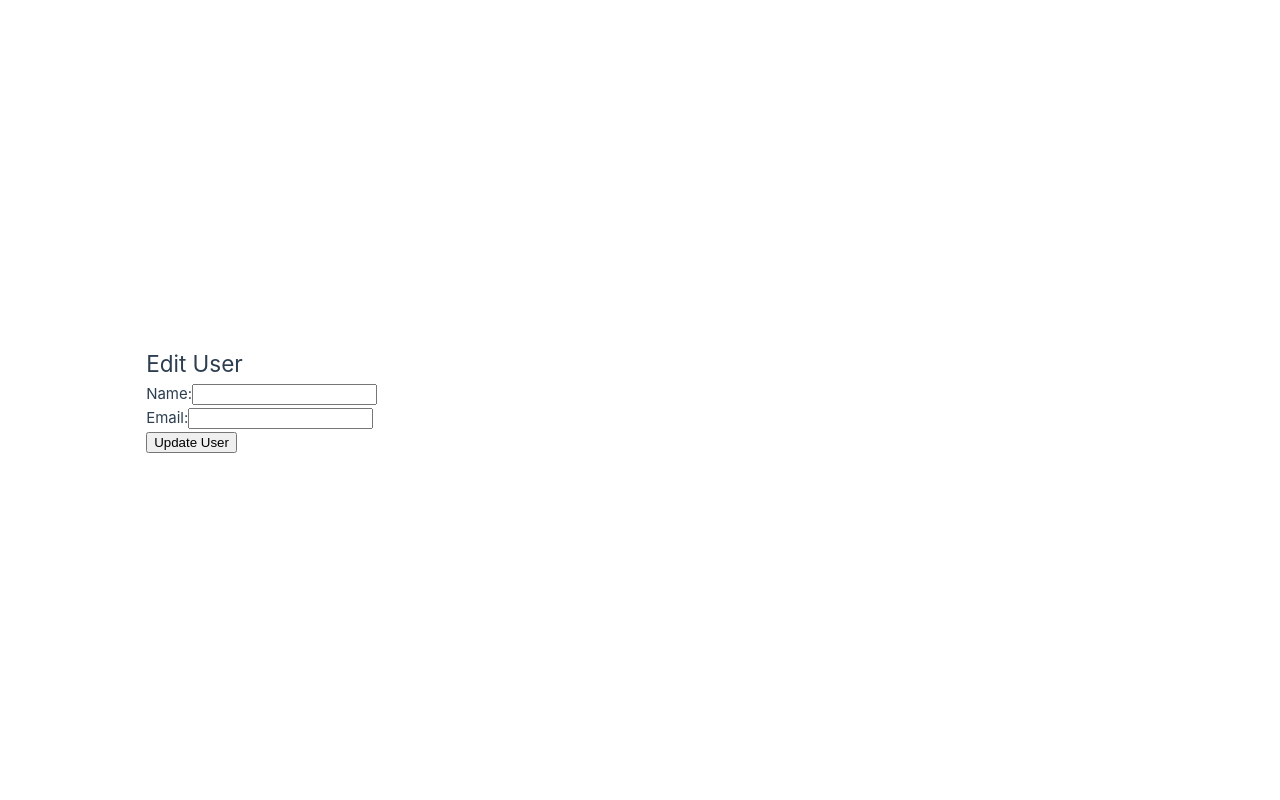
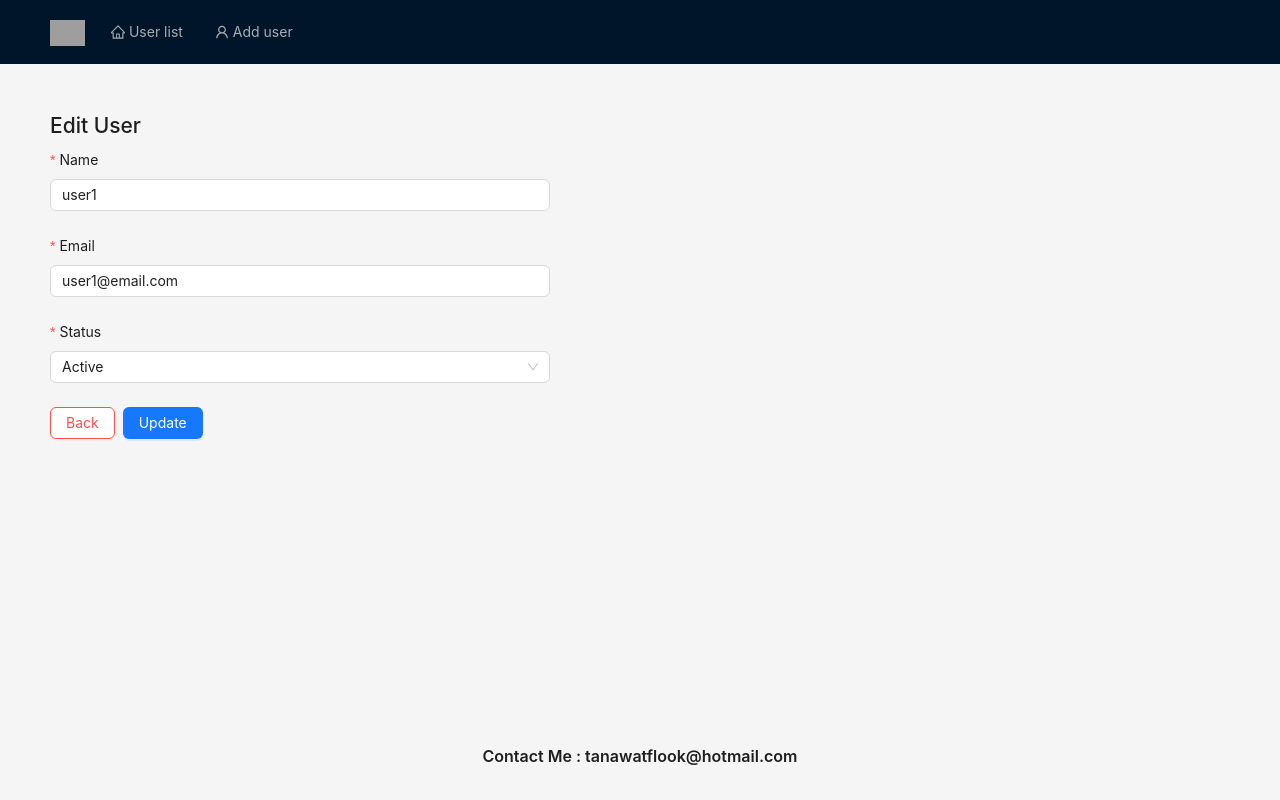
Before and after one commit to THXWXT/vue3_pinia_ant_design, a Vue app: page /update/1 in a window 1280 px wide. Built offline with nearby package versions, Linux system fonts and the light colour scheme; grey boxes are pictures that could not be loaded.

Commit message:
update navbar router add antd create table

```diff
--- a/package.json
+++ b/package.json
@@ -9,6 +9,8 @@
     "preview": "vite preview"
   },
   "dependencies": {
+    "@ant-design/icons-vue": "^7.0.1",
+    "ant-design-vue": "^4.2.3",
     "pinia": "^2.1.7",
     "vue": "^3.4.29",
     "vue-router": "^4.3.3"
--- a/src/App.vue
+++ b/src/App.vue
@@ -1,15 +1,36 @@
 <template>
-  <div id="app">
-    <router-view></router-view>
-  </div>
+  <a-layout class="layout">
+    <Navbar />
+    <a-layout-content style="padding: 50px 50px">
+      <router-view />
+    </a-layout-content>
+    <Footer />
+  </a-layout>
 </template>
 
 <script>
+import Navbar from './components/Navbar.vue';
+import Footer from './components/Footer.vue'
 export default {
-  name: "App",
+  components: {
+    Navbar,
+    Footer
+  }
 };
 </script>
 
 <style>
-/* Add your styles here */
+html,
+body,
+#app {
+  height: 100%;
+}
+
+.layout {
+  min-height: 100%;
+}
+
+.layout > .ant-layout-content {
+  padding: 24px;
+}
 </style>
--- /dev/null
+++ b/src/components/Footer.vue
@@ -0,0 +1,13 @@
+<template>
+  <a-layout-footer style="text-align: center">
+      <a-typography-title :level="5">{{ `Contact Me : tanawatflook@hotmail.com` }}</a-typography-title>
+    </a-layout-footer>
+</template>
+
+<script>
+export default {
+  name: "Footer",
+};
+</script>
+<style>
+</style>
--- /dev/null
+++ b/src/components/Navbar.vue
@@ -0,0 +1,46 @@
+<template>
+  <a-layout-header >
+    <div style="float: left; padding-right: 10px;">
+        <img
+        style="object-fit: cover; width: 35px;"
+        src="https://gw.alipayobjects.com/zos/rmsportal/KDpgvguMpGfqaHPjicRK.svg"
+      />
+    </div>
+    <a-menu theme="dark" mode="horizontal" :default-selected-keys="['1']">
+      <a-menu-item key="1" @click="navigateTo('/')"><HomeOutlined /> {{ `User list`}}</a-menu-item>
+      <a-menu-item key="2" @click="navigateTo('/update/')"><UserOutlined /> {{ `Add user` }}</a-menu-item>
+    </a-menu>
+  </a-layout-header>
+</template>
+
+<script>
+import { WindowsOutlined, UserOutlined, InfoCircleOutlined , HomeOutlined} from '@ant-design/icons-vue';
+import { useRouter } from 'vue-router';
+
+export default {
+  name: "Navbar",
+  components: {
+    WindowsOutlined,
+    UserOutlined,
+    InfoCircleOutlined,
+    HomeOutlined
+  },
+  setup() {
+    const router = useRouter();
+
+    const navigateTo = (path) => {
+      router.push(path);
+    };
+
+    return {
+      navigateTo
+    };
+  }
+};
+</script>
+
+<style>
+.ant-menu-item {
+  font-size: 14px;
+}
+</style>
--- a/src/components/UserForm.vue
+++ b/src/components/UserForm.vue
@@ -1,47 +1,94 @@
 <template>
-    <div>
-      <h2>{{ isEditMode ? 'Edit User' : 'Add User' }}</h2>
-      <form @submit.prevent="handleSubmit">
-        <div>
-          <label>Name:</label>
-          <input v-model="user.name" required />
-        </div>
-        <div>
-          <label>Email:</label>
-          <input v-model="user.email" type="email" required />
-        </div>
-        <button type="submit">{{ isEditMode ? 'Update' : 'Add' }} User</button>
-      </form>
+  <div style="max-width: 500px">
+    <h2>{{ isEditMode ? "Edit User" : "Add User" }}</h2>
+    <a-form :model="user" layout="vertical">
+      <a-form-item label="Name" required>
+        <a-input v-model:value="user.name" placeholder="Enter user name" />
+      </a-form-item>
+      <a-form-item label="Email" required>
+        <a-input
+          v-model:value="user.email"
+          type="email"
+          placeholder="Enter user email"
+        />
+      </a-form-item>
+      <a-form-item label="Status" required>
+        <a-select
+          ref="select"
+          v-model:value="user.status"
+          style="width: 100%"
+        >
+          <a-select-option :value="1">Active</a-select-option>
+          <a-select-option :value="2">Inactive</a-select-option>
+        </a-select>
+      </a-form-item>
+      <a-form-item>
+        <a-space>
+          <a-button danger @click="goBack">
+            {{ "Back" }}
+          </a-button>
+          <a-button type="primary" @click="showConfirmModal">
+            {{ isEditMode ? "Update" : "Save" }}
+          </a-button>
+        </a-space>
+      </a-form-item>
+    </a-form>
+    <a-modal
+      v-model:visible="isModalVisible"
+      title="Confirm"
+      @ok="handleConfirm"
+      @cancel="handleCancel"
+    >
+      <p>
+        Are you sure you want to {{ isEditMode ? "update" : "add" }} this user?
+      </p>
+    </a-modal>
   </div>
 </template>
 
 <script>
-  import { useUserStore } from '../stores/user';
-  import { ref, computed } from 'vue';
-  import { useRoute, useRouter } from 'vue-router';
+import { useUserStore } from "../stores/user";
+import { ref, computed } from "vue";
+import { useRoute, useRouter } from "vue-router";
+import { Modal } from "ant-design-vue";
 
 export default {
-    props: ['userId'],
+  props: ["userId"],
   setup(props) {
     const userStore = useUserStore();
+    const router = useRouter();
     const route = useRoute();
-      const router = useRouter();
 
     const user = ref({
       id: Date.now().toString(),
-        name: '',
-        email: ''
+      name: "",
+      email: "",
+      status:1
     });
 
     const isEditMode = computed(() => !!props.userId);
 
-
     if (isEditMode.value) {
-        const existingUser = userStore.users.find(u => u.id === props.userId);
+      const existingUser = userStore.users.find((u) => u.id === props.userId);
       if (existingUser) {
         user.value = { ...existingUser };
       }
     }
+
+    const isModalVisible = ref(false);
+
+    const showConfirmModal = () => {
+      isModalVisible.value = true;
+    };
+
+    const handleConfirm = () => {
+      handleSubmit();
+      isModalVisible.value = false;
+    };
+
+    const handleCancel = () => {
+      isModalVisible.value = false;
+    };
 
     const handleSubmit = () => {
       if (isEditMode.value) {
@@ -49,14 +96,26 @@
       } else {
         userStore.addUser(user.value);
       }
-        router.push('/');
+      router.push("/");
+    };
+
+    const goBack = () => {
+      router.push("/");
     };
 
     return {
       user,
       isEditMode,
-        handleSubmit
+      showConfirmModal,
+      handleConfirm,
+      handleCancel,
+      isModalVisible,
+      goBack,
     };
-    }
+  },
 };
 </script>
+
+<style>
+/* สไตล์เพิ่มเติม */
+</style>
--- a/src/components/UserList.vue
+++ b/src/components/UserList.vue
@@ -1,28 +1,50 @@
 <template>
   <div>
     <h2>User List</h2>
-      <button @click="addUser()">Add</button>
-      <ul>
-        <li v-for="(user, index) in users" :key="user.id">
-          id : {{ index + 1 }}
-          {{ user.name }} ({{ user.email }})
-          <button @click="editUser(user)">Edit</button>
-          <button @click="deleteUser(user.id)">Delete</button>
-        </li>
-      </ul>
-      <!-- <UserForm /> -->
+    <a-table :columns="columns" :data-source="users" rowKey="id">
+      <template #no="{ record, index }">
+        {{ index + 1 }}
+      </template>
+      <template #action="{ record }">
+        <a-space>
+          <a-button @click="editUser(record.id)" type="primary"
+            ><EditOutlined />Edit</a-button
+          >
+          <a-button @click="showConfirmDelete(record.id)" type="primary" danger
+            ><DeleteOutlined />Delete</a-button
+          >
+        </a-space>
+      </template>
+      <template #status="{ record }">
+        {{ record.status ? `Active` : `Inactive` }}
+      </template>
+    </a-table>
+
+    <a-modal
+      v-model:visible="isModalVisible"
+      title="Do you want to delete"
+      @ok="handleDelete"
+      @cancel="handleCancel"
+    >
+      <p>Are you sure you want to delete this user?</p>
+    </a-modal>
   </div>
 </template>
 
 <script>
-  import { useUserStore } from '../stores/user';
-  import { useRouter } from 'vue-router';
-  import { computed } from 'vue';
-  import UserForm from './UserForm.vue';
+import { DeleteOutlined, EditOutlined } from "@ant-design/icons-vue";
+import { useUserStore } from "../stores/user";
+import { useRouter } from "vue-router";
+import { computed, ref } from "vue";
+import { Button, Table, Modal } from "ant-design-vue";
 
 export default {
   components: {
-      UserForm
+    "a-button": Button,
+    "a-table": Table,
+    "a-modal": Modal,
+    DeleteOutlined,
+    EditOutlined,
   },
   setup() {
     const userStore = useUserStore();
@@ -30,24 +52,75 @@
 
     const users = computed(() => userStore.users);
 
-      const editUser = (user) => {
-        router.push({ name: 'UserUpdate', params: { id: user.id } });
+    const isModalVisible = ref(false);
+    const currentUserId = ref(null);
+
+    const showConfirmDelete = (userId) => {
+      currentUserId.value = userId;
+      isModalVisible.value = true;
+    };
+
+    const handleDelete = () => {
+      if (currentUserId.value !== null) {
+        userStore.deleteUser(currentUserId.value);
+        isModalVisible.value = false;
+      }
+    };
+
+    const handleCancel = () => {
+      isModalVisible.value = false;
+    };
+
+    const editUser = (userId) => {
+      router.push({ name: "UserUpdate", params: { id: userId } });
     };
 
     const addUser = () => {
-        router.push({ name: 'UserAdd'});
+      router.push({ name: "UserAdd" });
     };
 
-      const deleteUser = (userId) => {
-        userStore.deleteUser(userId);
-      };
+    const columns = [
+      {
+        title: "No",
+        dataIndex: "index",
+        key: "index",
+        slots: { customRender: "no" },
+      },
+      {
+        title: "Name",
+        dataIndex: "name",
+        key: "name",
+      },
+      {
+        title: "Email",
+        dataIndex: "email",
+        key: "email",
+      },
+      {
+        title: "Status",
+        dataIndex: "status",
+        key: "status",
+        slots: { customRender: "status" },
+      },
+      {
+        title: "Actions",
+        key: "actions",
+        slots: { customRender: "action" },
+      },
+    ];
 
     return {
       users,
+      columns,
+      addUser,
       editUser,
-        deleteUser,
-        addUser
+      showConfirmDelete,
+      handleDelete,
+      handleCancel,
+      isModalVisible,
     };
-    }
+  },
 };
 </script>
+
+<style></style>
--- a/src/stores/user.js
+++ b/src/stores/user.js
@@ -1,21 +1,31 @@
-import { defineStore } from 'pinia';
+import { defineStore } from "pinia";
 
-export const useUserStore = defineStore('user', {
+export const useUserStore = defineStore("user", {
   state: () => ({
-    users: [],
+    users: [
+      {
+        id: "1",
+        name: "user1",
+        email: "user1@email.com",
+        status: 1,
+        role: "user",
+        createdAt: "2024-07-21T10:00:00Z",
+        updatedAt: "2024-07-21T10:00:00Z",
+      },
+    ],
   }),
   actions: {
     addUser(user) {
       this.users.push(user);
     },
     updateUser(updatedUser) {
-      const index = this.users.findIndex(user => user.id === updatedUser.id);
+      const index = this.users.findIndex((user) => user.id === updatedUser.id);
       if (index !== -1) {
         this.users.splice(index, 1, updatedUser);
       }
     },
     deleteUser(userId) {
-      this.users = this.users.filter(user => user.id !== userId);
-    }
-  }
+      this.users = this.users.filter((user) => user.id !== userId);
+    },
+  },
 });
```
Also changed, not shown: src/main.js (+8 -9 lines), 1 other file (tests, documents, lock files or other folders). Lines whose indentation alone changed are shown as unchanged.
